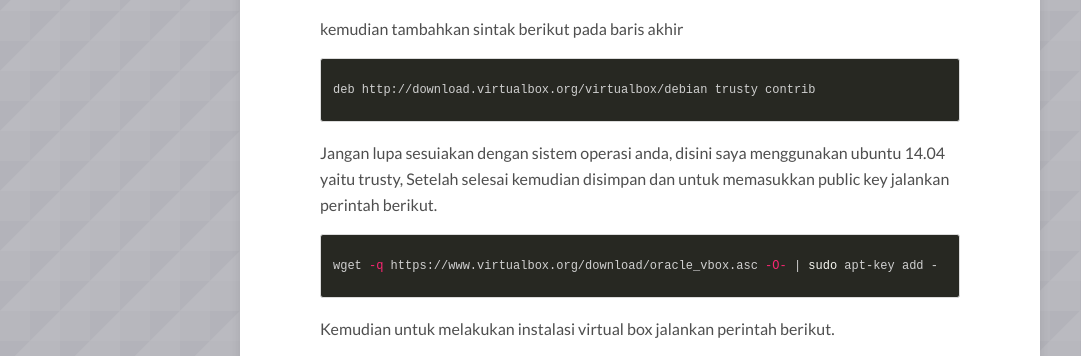
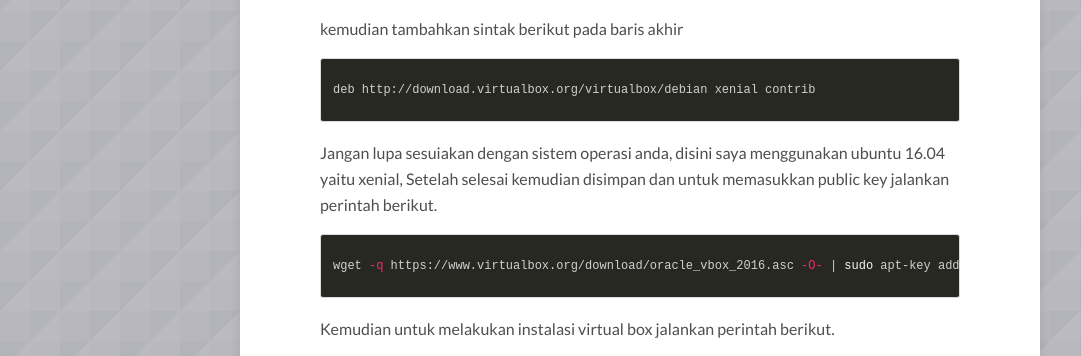
Before and after one commit to tanihub/RizkiMufrizal.github.io, a Jekyll site: the page built from _posts/2016-01-02-belajar-vagrant.markdown, in a window 1280 px wide and 900 px high, scrolled down 1072 px. Shown: the part 177-533 px from the top of the window, without its empty margins (0-1081 px from the left). Built offline with Jekyll 4.4.1, drawn with Linux system fonts in a browser that asks for light colours; nearby versions of some CDN libraries; comment, search, counter and statistics services are not loaded.

Commit message:
update belajar vagrant

```diff
--- a/_posts/2016-01-02-belajar-vagrant.markdown
+++ b/_posts/2016-01-02-belajar-vagrant.markdown
@@ -37,13 +37,13 @@ sudo gedit /etc/apt/sources.list
 kemudian tambahkan sintak berikut pada baris akhir
 
 {% highlight bash %}
-deb http://download.virtualbox.org/virtualbox/debian trusty contrib
+deb http://download.virtualbox.org/virtualbox/debian xenial contrib
 {% endhighlight %}
 
-Jangan lupa sesuiakan dengan sistem operasi anda, disini saya menggunakan ubuntu 14.04 yaitu trusty, Setelah selesai kemudian disimpan dan untuk memasukkan public key jalankan perintah berikut.
+Jangan lupa sesuiakan dengan sistem operasi anda, disini saya menggunakan ubuntu 16.04 yaitu xenial, Setelah selesai kemudian disimpan dan untuk memasukkan public key jalankan perintah berikut.
 
 {% highlight bash %}
-wget -q https://www.virtualbox.org/download/oracle_vbox.asc -O- | sudo apt-key add -
+wget -q https://www.virtualbox.org/download/oracle_vbox_2016.asc -O- | sudo apt-key add -
 {% endhighlight %}
 
 Kemudian untuk melakukan instalasi virtual box jalankan perintah berikut.
```
